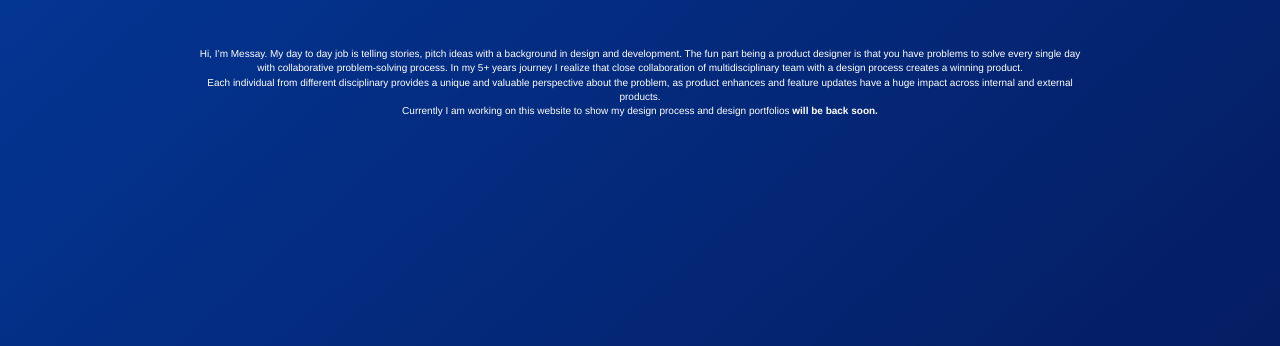
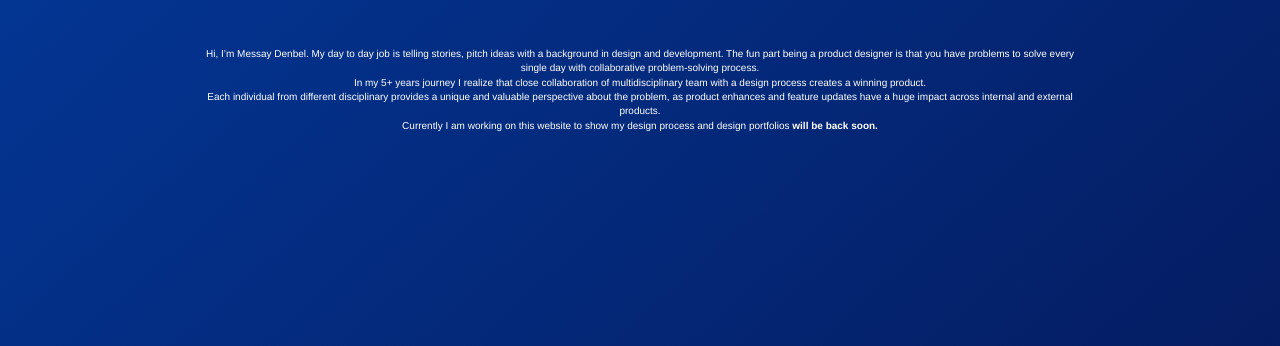
Before and after one commit to messayf/messay_design_web, a plain HTML site: page index.html in a window 1280 px wide. Shown: the part 454-800 px from the top of the page. Drawn offline with Linux system fonts and the light colour scheme.

Commit message:
Spaceing

```diff
--- a/index.html
+++ b/index.html
@@ -34,7 +34,7 @@
       <div class="col-md-12 hero">
         <div class="container header" >
           <div class="container-fluid"><img src="images/messayDesign_white.svg" alt="Placeholder image" width="350" class="img-responsive center-block logo">
-			<p class="text txt">Hi, I’m Messay. My day to day job is telling stories, pitch ideas with a background in design and development. The fun part being a product designer is that you have problems to solve every single day with collaborative problem-solving process. In my 5+ years journey I realize that close collaboration of multidisciplinary team with a design process creates a winning product. <br> Each individual from different disciplinary provides a unique and valuable perspective about the problem, as product enhances and feature updates have a huge impact across internal and external products. <br>Currently I am working on this website to show my design process and design portfolios <strong>will be back soon.</strong></p>
+			<p class="text txt">Hi, I’m Messay Denbel. My day to day job is telling stories, pitch ideas with a background in design and development. The fun part being a product designer is that you have problems to solve every single day with collaborative problem-solving process.<br> In my 5+ years journey I realize that close collaboration of multidisciplinary team with a design process creates a winning product. <br> Each individual from different disciplinary provides a unique and valuable perspective about the problem, as product enhances and feature updates have a huge impact across internal and external products. <br>Currently I am working on this website to show my design process and design portfolios <strong>will be back soon.</strong></p>
 			</div>
 
 
```
